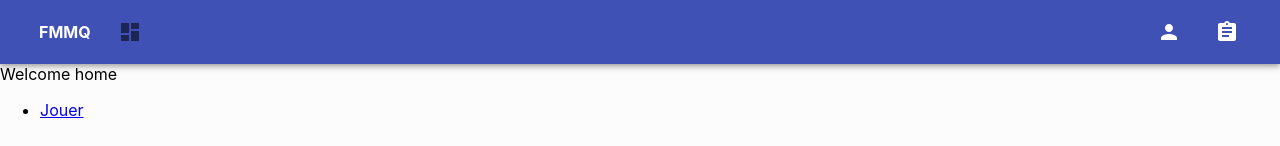
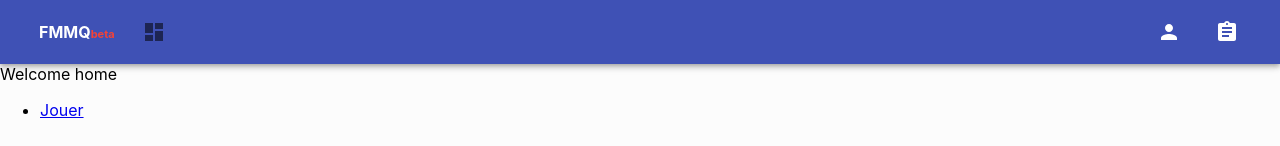
Before and after one commit to bchapoton/fmmq-front, a React (Create React App) app: page / in a window 1280 px wide. Shown: the top 146 px of the page. Built offline with nearby package versions, Linux system fonts and the light colour scheme.

Commit message:
Add beta flag

```diff
--- a/src/layout/Logo.js
+++ b/src/layout/Logo.js
@@ -18,6 +18,10 @@ const useStyles = makeStyles({
     },
     logoFree: {
         color: green[500]
+    },
+    betaFlag: {
+        color: red[500],
+        fontSize: '11px'
     }
 });
 
@@ -46,7 +50,7 @@ function Logo() {
 
     return (
         <Link to={ROUTE_HOME} onMouseEnter={onMouseEnter} onMouseLeave={onMouseLeave} className={classes.logo}>
-            F{randomLogo}MMQ
+            F{randomLogo}MMQ<span className={classes.betaFlag}>beta</span>
         </Link>
     );
 }
```
